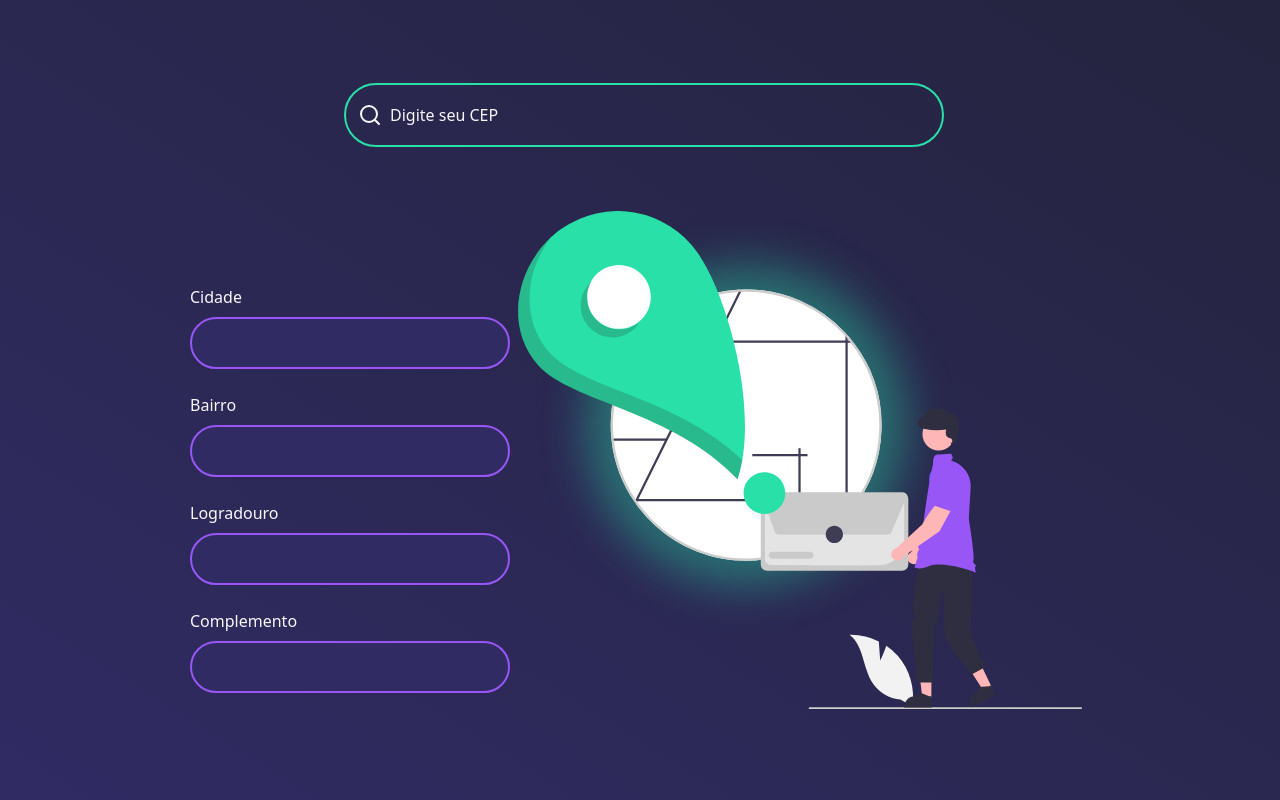
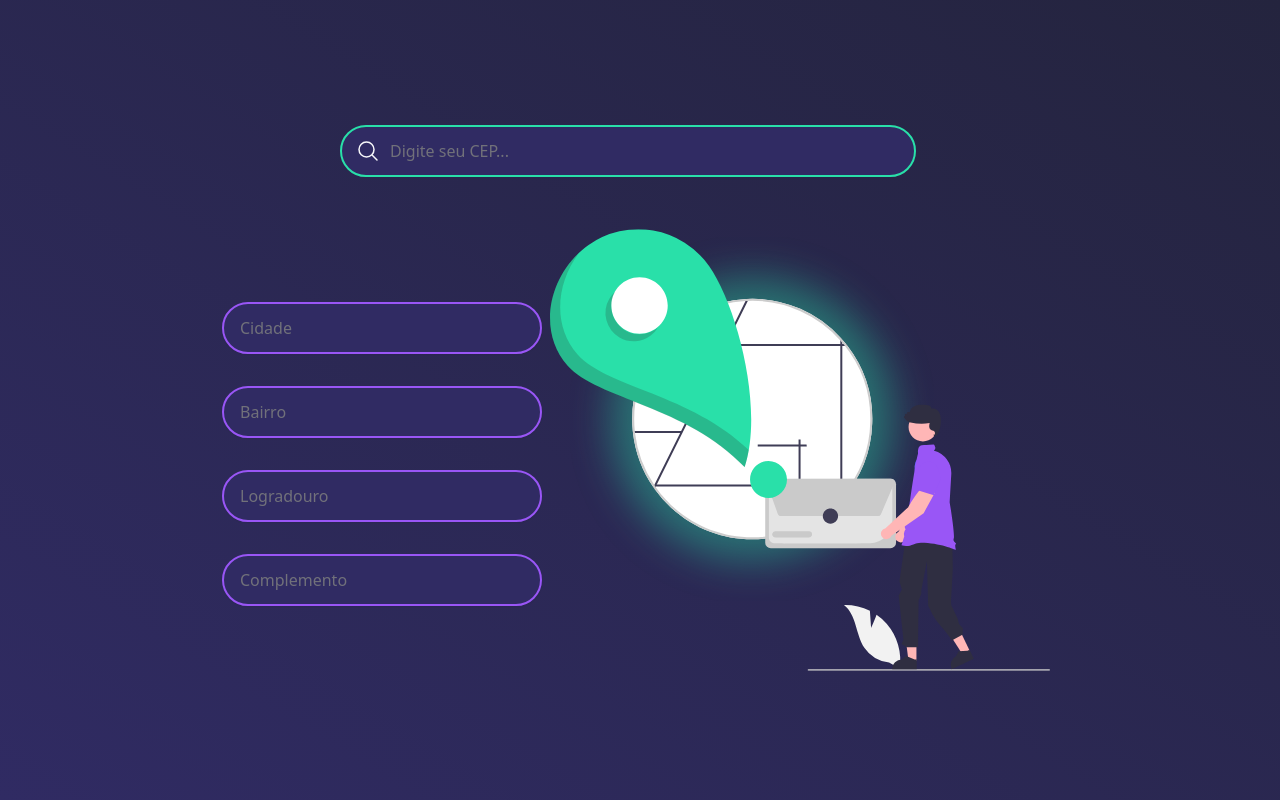
Before and after one commit to stanleywodson/G4F-FRONTEND, a React (Vite) app: page / in a window 1280 px wide. Built offline with nearby package versions, Linux system fonts and the light colour scheme.

Commit message:
chore: modification styled inputs

```diff
--- a/package.json
+++ b/package.json
@@ -10,7 +10,6 @@
     "preview": "vite preview"
   },
   "dependencies": {
-    "lucide-react": "^0.379.0",
     "react": "^18.2.0",
     "react-dom": "^18.2.0"
   },
--- a/src/App.tsx
+++ b/src/App.tsx
@@ -1,6 +1,5 @@
-import { Search } from "lucide-react"
-import { InputControl, InputPrefix, InputRoot } from "./components/Input2"
 import { ImageCep } from "./assets/svg/ImageCep"
+import { Search } from "./assets/svg/Search"
 import { Input } from "./components/Input"
 
 function App() {
@@ -9,21 +8,42 @@ function App() {
 			<div className="flex flex-col items-center max-w-7xl mx-auto px-4 sm:px-6 lg:px-8">
 				{/* search cep */}
 				<div className="min-w-[600px]">
-					<InputRoot>
-						<InputPrefix>
-							<Search className="h-6 w-6 text-[#F7F7FA]" />
-						</InputPrefix>
-						<InputControl placeholder="Digite seu CEP" />
-					</InputRoot>
+					<div className="relative">
+						<div className="absolute inset-y-0 start-0 flex items-center ps-3 pointer-events-none">
+							<Search />
+						</div>
+						<Input type="text"
+							className="block w-full sm:max-w-xl ps-12  text-[#F7F7FA] border-2 border-[#29E0A9] bg-[#302B63] rounded-full focus:ring-blue-500focus:border-blue-500"
+							placeholder="Digite seu CEP..."
+						//    value={search}
+						//    onChange={(e) => setSearch(e.target.value)}
+						/>
+					</div>
 				</div>
 
 				{/* inputs logradouros */}
-				<div className="flex mt-14 justify-between">
-					<div className="flex justify-end min-w-80 flex-col gap-6 mb-6">
-						<Input label="Cidade" className="bg-[#302B63] border-2 border-[#9956F6] shadow-sm" />
-						<Input label="Bairro" className="bg-[#302B63] border-2 border-[#9956F6] shadow-sm" />
-						<Input label="Logradouro" className="bg-[#302B63] border-2 border-[#9956F6] shadow-sm" />
-						<Input label="Complemento" className="bg-[#302B63] border-2 border-[#9956F6] shadow-sm" />
+				<div className="flex mt-10">
+					<div className="flex justify-center min-w-80 flex-col gap-6">
+						<Input
+							type="text"
+							placeholder="Cidade"
+							className="bg-[#302B63] border-2 border-[#9956F6] shadow-sm"
+						/>
+						<Input
+							type="text"
+							placeholder="Bairro"
+							className="bg-[#302B63] border-2 border-[#9956F6] shadow-sm"
+						/>
+						<Input
+							type="text"
+							placeholder="Logradouro"
+							className="bg-[#302B63] border-2 border-[#9956F6] shadow-sm"
+						/>
+						<Input
+							type="text"
+							placeholder="Complemento"
+							className="bg-[#302B63] border-2 border-[#9956F6] shadow-sm"
+						/>
 					</div>
 					<div className="flex-1 p-2">
 						<ImageCep />
--- a/src/assets/svg/ImageCep.tsx
+++ b/src/assets/svg/ImageCep.tsx
@@ -3,8 +3,8 @@ export function ImageCep() {
   return (
     <svg
       xmlns="http://www.w3.org/2000/svg"
-      width="564"
-      height="498"
+      width="500"
+      height="450"
       fill="none"
       viewBox="0 0 564 498"
     >
--- /dev/null
+++ b/src/assets/svg/Search.tsx
@@ -0,0 +1,9 @@
+export function Search() {
+	return <svg className="w-6 h-6 text-[#F7F7FA] mt-2 ml-1"
+		xmlns="http://www.w3.org/2000/svg" fill="none" viewBox="0 0 24 24"
+		strokeWidth={1.5}
+		stroke="currentColor">
+		<path strokeLinecap="round" strokeLinejoin="round"
+			d="m21 21-5.197-5.197m0 0A7.5 7.5 0 1 0 5.196 5.196a7.5 7.5 0 0 0 10.607 10.607Z" />
+	</svg>
+}
--- a/src/components/Input2.tsx
+++ /dev/null
@@ -1,32 +0,0 @@
-import { ComponentProps } from "react"
-
-type InputPrefixProps = ComponentProps<"div">
-export function InputPrefix(props: InputPrefixProps) {
-	return (
-		<div {...props} />
-	)
-}
-
-type InputControlProps = ComponentProps<"input">
-export function InputControl(props: InputControlProps) {
-	return (
-		<input
-			type="text"
-			className="flex-1 border-0 bg-transparent p-0 text-zinc-900 placeholder-[#F7F7FA]"
-			{...props}
-		/>
-	)
-}
-
-export type InputRootProps = ComponentProps<"div">
-export function InputRoot(props: InputRootProps) {
-	console.log(props.className);
-
-
-	return (
-		<div className={'flex mx-1 w-full h-16 items-center gap-2 rounded-full border-2 border-[#29E0A9] py-2 px-3 shadow-sm' + props.className}
-			{...props}
-		/>
-
-	)
-}
```
Also changed, not shown: 1 other file (tests, documents, lock files or other folders).
